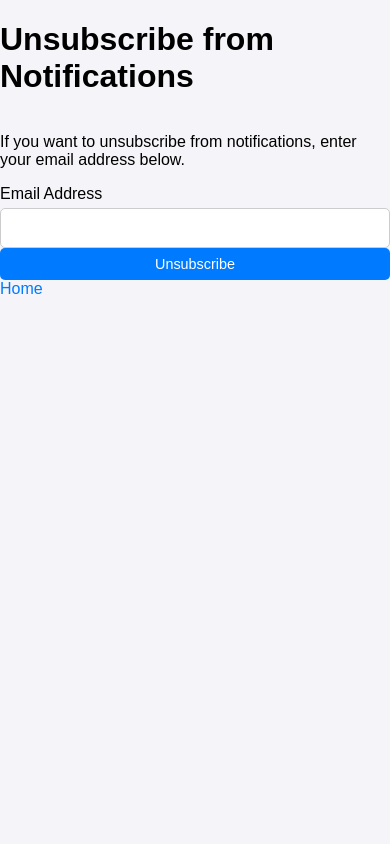
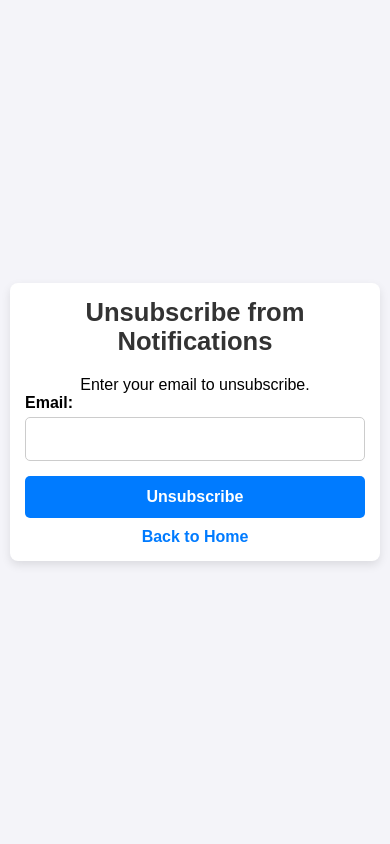
Before and after one commit to karthikeya1104/SkillTracker, a Django app: page /unsubscribe/ in a window 390 px wide. Run offline with Django 5.2, Linux system fonts and the light colour scheme.

Commit message:
Added Responsiveness for Mobile

```diff
--- a/SkillTracker/settings.py
+++ b/SkillTracker/settings.py
@@ -21,9 +21,9 @@ environ.Env.read_env(os.path.join(BASE_DIR, '.env'))
 
 # Security settings
 SECRET_KEY = env('DJANGO_SECRET_KEY', default='your-default-secret-key')
-DEBUG = env.bool('DEBUG', default=False)
+DEBUG = env.bool('DEBUG', default=True)
 
-ALLOWED_HOSTS = env.list('ALLOWED_HOSTS', default=['127.0.0.1'])
+ALLOWED_HOSTS = env.list('ALLOWED_HOSTS', default=['127.0.0.1', '192.168.48.74'])
 
 
 # Email settings
--- a/static/css/style.css
+++ b/static/css/style.css
@@ -1,86 +1,54 @@
-/* Global Styles */
+/* Global Reset */
+* {
+    margin: 0;
+    padding: 0;
+    box-sizing: border-box;
+}
+
 body {
     font-family: Arial, sans-serif;
     background-color: #f4f4f9;
-    margin: 0;
-    padding: 0;
     min-height: 100vh;
     display: flex;
-    flex-direction: column;
-    overflow-x: hidden; /* Prevent horizontal scrolling */
-    box-sizing: border-box; /* Includes padding/borders in width/height calculations */
+    align-items: center;
+    justify-content: center;
+    padding: 20px;
+    overflow-x: hidden;
 }
 
-/* Header */
-header {
-    background-color: #007bff; /* Strong blue for header */
-    color: white;
-    padding: 20px 0;
+/* Centered Container */
+.container {
+    width: 100%;
+    max-width: 500px; /* Max width for large screens */
+    background: white;
+    padding: 25px;
+    border-radius: 8px;
+    box-shadow: 0 4px 10px rgba(0, 0, 0, 0.1);
     text-align: center;
-    box-shadow: 0 2px 5px rgba(0, 0, 0, 0.1);
 }
 
-header h1 {
-    margin: 0;
-    font-size: 2em;
-}
-
-/* Navigation */
-nav {
-    background-color: #333; /* Darker gray for navigation */
-    display: flex;
-    justify-content: center; /* Centers nav items horizontally */
-    align-items: center; /* Centers nav items vertically */
-    flex-wrap: wrap; /* Wraps items for smaller screens */
-    padding: 10px 0; /* Minimal vertical padding */
-    margin: 0 auto; /* Ensures nav is centered */
-    width: 100%; /* Restricts nav to full width of viewport */
-    box-sizing: border-box; /* Ensures padding is included in width */
-}
-
-nav a {
-    color: #EEE; /* Light text for contrast */
-    padding: 8px 15px; /* Compact padding for links */
-    text-decoration: none;
-    display: inline-block;
-    transition: background-color 0.3s;
-    font-size: 1em;
-    white-space: nowrap; /* Prevents wrapping of text */
-}
-
-nav a:hover {
-    background-color: #555; /* Slightly lighter hover effect */
-}
-
-nav a:not(:last-child) {
-    border-right: 1px solid #444; /* Visible separation between links */
-}
-
-nav a:last-child {
-    border-right: none; /* Remove border for the last link */
-}
-
-/* Container */
-.container {
-    max-width: 800px; /* Restrict content width */
-    margin: 20px auto;
-    padding: 20px;
-    background-color: white;
-    border-radius: 8px;
-    box-shadow: 0 2px 10px rgba(0, 0, 0, 0.1);
-    flex: 1;
-    overflow-x: hidden; /* Prevent horizontal scrolling inside the container */
-    box-sizing: border-box; /* Ensure padding is included */
+/* Headings */
+h1 {
+    font-size: 2rem;
+    margin-bottom: 20px;
+    color: #333;
 }
 
 /* Form Styles */
+form {
+    display: flex;
+    flex-direction: column;
+    gap: 15px;
+}
+
 .form-group {
-    margin-bottom: 15px;
+    text-align: left;
 }
 
 label {
+    font-size: 1.1rem;
+    font-weight: bold;
     display: block;
-    font-size: 1em;
     margin-bottom: 5px;
 }
 
@@ -88,218 +56,118 @@ input[type="email"],
 input[type="text"],
 button {
     width: 100%;
-    padding: 10px;
-    font-size: 1em;
+    padding: 15px;
+    font-size: 1.1rem;
     border-radius: 5px;
-    border: 1px solid #ccc; /* Lighter border for better visibility */
-    box-sizing: border-box; /* Includes padding in width calculation */
+    border: 1px solid #ccc;
+    box-sizing: border-box;
+    transition: all 0.3s;
 }
 
+/* Focus Effect */
 input:focus,
 button:focus {
     outline: none;
-    border-color: #007bff; /* Highlighted blue border on focus */
+    border-color: #007bff;
     box-shadow: 0 0 5px rgba(0, 123, 255, 0.5);
 }
 
 /* Button Styles */
-form button,
 button {
-    background-color: #007bff; /* Blue background */
-    color: white; /* White text */
+    background-color: #007bff;
+    color: white;
     border: none;
     cursor: pointer;
+    font-weight: bold;
     transition: background-color 0.3s;
 }
 
 button:hover {
-    background-color: #0056b3; /* Darker blue on hover */
+    background-color: #0056b3;
 }
-
 
 /* Error Messages */
 .errors ul {
     color: red;
     list-style-type: none;
     padding: 0;
+    font-size: 1rem;
 }
 
 .errors ul li {
     margin-bottom: 5px;
 }
 
-/* Center Alignment */
-.center {
+/* Success Messages */
+.messages {
+    background: #d4edda;
+    color: #155724;
+    padding: 10px;
+    border-radius: 5px;
     text-align: center;
-}
-
-/* Footer */
-footer {
-    text-align: center;
-    padding: 15px;
-    background-color: #333; /* Dark gray footer */
-    color: #EEE; /* Light gray text */
-    margin-top: auto; /* Pushes footer to the bottom */
-    box-shadow: 0 -2px 5px rgba(0, 0, 0, 0.1);
+    margin-bottom: 15px;
 }
 
 /* Links */
-a,
-button {
+a {
     text-decoration: none;
-    color: #007bff; /* Blue color for links */
-    transition: color 0.3s, text-decoration 0.3s;
+    color: #007bff;
+    font-weight: bold;
+    display: inline-block;
+    margin-top: 10px;
 }
 
 a:hover {
     text-decoration: underline;
-    color: #ffd700; /* Gold color for hover */
 }
 
-/* Specific styles for 'Add Platform Profile' link */
-.container a {
-    color: #007bff; /* Blue color for 'Add Platform Profile' link */
-    font-weight: bold; /* Makes it stand out */
-    padding: 10px 20px;
-    border: 2px solid #007bff; /* Blue border around the link */
-    border-radius: 5px;
-    display: inline-block;
-    margin-top: 15px;
-    text-align: center;
-    transition: background-color 0.3s, color 0.3s;
+/* RESPONSIVE DESIGN */
+@media (max-width: 768px) {
+    body {
+        padding: 15px;
     }
 
-.container a:hover {
-    background-color: #007bff; /* Blue background on hover */
-    color: #007bff; /* White text on hover */
-    border: 2px solid #0056b3; /* Darker blue border on hover */
+    .container {
+        padding: 20px;
     }
 
-/* Additional styling for links inside .container */
-.container p a {
-    color: #007bff; /* Blue color for links inside .container */
+    h1 {
+        font-size: 1.8rem;
     }
 
-.container p a:hover {
-    color: #0056b3; /* Darker blue color on hover */
+    input[type="email"],
+    input[type="text"],
+    button {
+        padding: 14px;
+        font-size: 1rem;  /* Adjust size for mobile */
     }
 
-
-/* Utility Classes */
-.hidden {
-    display: none;
+    label {
+        font-size: 1.1rem;
+    }
 }
 
-.flex-center {
-    display: flex;
-    justify-content: center;
-    align-items: center;
+@media (max-width: 480px) {
+    body {
+        padding: 10px;
     }
 
-.message-box {
-    background-color: #d4edda; /* Light green background for messages */
-    color: #155724; /* Dark green text */
-    border: 1px solid #c3e6cb; /* Matching green border */
-    padding: 10px;
-    border-radius: 5px;
-    margin: 20px 0;
-}
-
-/* Responsive Adjustments */
-@media (max-width: 768px) {
-    nav {
-        flex-direction: column; /* Stack items vertically */
-        padding: 5px 0;
-    }
-
-    nav a {
-        flex: 1 1 auto;
-        text-align: center;
-        border-right: none;
-        border-bottom: 1px solid #444;
-        padding: 10px 0;
-    }
-
-    nav a:last-child {
-        border-bottom: none;
-    }
-
-    /* Adjust container padding for small screens */
     .container {
         padding: 15px;
     }
 
-    /* Smaller header text for mobile */
-    header h1 {
-        font-size: 1.5em;
+    h1 {
+        font-size: 1.6rem;
     }
 
+    input[type="email"],
+    input[type="text"],
     button {
-        font-size: 0.9em;
-        padding: 8px;
+        padding: 12px;
+        font-size: 1rem;
     }
 
-    nav a {
-        font-size: 0.9em;
-        padding: 12px;
+    label {
+        font-size: 1rem;
     }
 }
-
-/* Leaderboard Table */
-table {
-    width: 100%;
-    border-collapse: collapse;
-    margin-top: 20px;
-}
-
-th, td {
-    padding: 12px;
-    text-align: center;
-    border: 1px solid #ddd;
-}
-
-th {
-    background-color: #007bff;
-    color: white;
-}
-
-tr:nth-child(even) {
-    background-color: #f2f2f2;
-}
-
-tr:hover {
-    background-color: #ddd;
-}
-
-/* Sort by link styles */
-nav a {
-    color: #007bff;
-    font-weight: normal;
-}
-
-nav a:hover {
-    color: #0056b3;
-}
-
-nav a[style="font-weight: bold;"] {
-    color: #0056b3;
-    font-weight: bold;
-}
-
-.pagination {
-    text-align: center;
-    margin-top: 20px;
-}
-
-.pagination a {
-    margin: 0 10px;
-    padding: 5px 10px;
-    border: 1px solid #ccc;
-    text-decoration: none;
-    color: #000;
-}
-
-.pagination .current-page {
-    font-weight: bold;
-    margin: 0 10px;
-}
--- a/subscriptions/views.py
+++ b/subscriptions/views.py
@@ -137,7 +137,9 @@ def add_platform_profile(request):
                 request.session['subscriber_email'] = subscriber.email
                 return redirect('add_platform_profile')
             except Subscriber.DoesNotExist:
-                messages.error(request, "Email not found. Please try again.")
+                # If the email does not exist, give a message to subscribe first and redirect to the home page
+                messages.error(request, "Email does not exist. Please subscribe first.")
+                return redirect('home')  # Redirecting to the home page
         return render(request, 'ask_email.html')
 
     try:
--- a/templates/subscribe.html
+++ b/templates/subscribe.html
@@ -8,10 +8,14 @@
     <link rel="stylesheet" href="{% static 'css/style.css' %}">
 </head>
 <body>
+    <div class="container">
         <h1>Subscribe and Add Platform Profile</h1>
+
         <form method="post">
             {% csrf_token %}
+            <div class="form-group">
                 {{ form.as_p }}
+            </div>
 
             {% if form.errors %}
                 <div class="errors">
@@ -33,5 +37,6 @@
 
             <button type="submit">Submit</button>
         </form>
+    </div>
 </body>
 </html>
--- a/templates/unsubscribe.html
+++ b/templates/unsubscribe.html
@@ -1,28 +1,29 @@
 <!DOCTYPE html>
 <html lang="en">
 <head>
-    <title>Home</title>
+    <title>Unsubscribe</title>
     {% load static %}
     <link rel="stylesheet" href="{% static 'css/style.css' %}">
+    <meta name="viewport" content="width=device-width, initial-scale=1.0">
 </head>
 <body>
+    <div class="container">
         <h1>Unsubscribe from Notifications</h1>
-
-    <p>If you want to unsubscribe from notifications, enter your email address below.</p>
+        <p>Enter your email to unsubscribe.</p>
 
         <form method="post">
             {% csrf_token %}
-        <div>
-            <label for="email">Email Address</label>
-            <input type="email" name="email" id="email" required>
+            <div class="form-group">
+                <label for="email">Email:</label>
+                <input type="email" name="email" required>
             </div>
-
             <button type="submit">Unsubscribe</button>
         </form>
 
         {% if message %}
             <p>{{ message }}</p>
         {% endif %}
-    <a href="{% url 'home' %}">Home</a>
+        <a href="{% url 'home' %}">Back to Home</a>
+    </div>
 </body>
 </html>
```
Also changed, not shown: static/css/home.css (+4 -4 lines), static/css/leaderboard.css (+7 -5 lines), templates/add_platform_profile.html (+16 -1 lines), templates/ask_email.html (+7 -4 lines), templates/home.html (+11 -3 lines), templates/leaderboard.html (+9 -1 lines), templates/update_platform_username.html (+8 -4 lines). Lines whose indentation alone changed are shown as unchanged.
